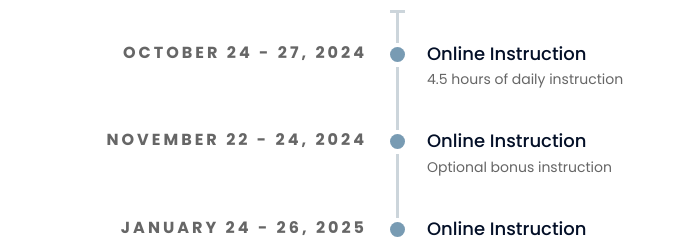
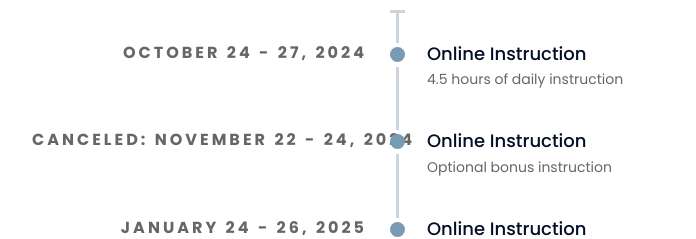
Before and after one commit to allgreen2/annarbor1, a plain HTML site: page index.html in a window 1280 px wide. Shown: the part 3220-3459 px from the top of the page, without its empty margins (243-939 px from the left). Drawn offline with nearby package versions, Linux system fonts and the light colour scheme; a script that the page names is missing.

Commit message:
Update index.html

```diff
--- a/index.html
+++ b/index.html
@@ -299,7 +299,7 @@
                         </li>
                         <li class="timeline-item">
                             <div class="timeline-info">
-                                <span>November 22 - 24, 2024</span>
+                                <span>CANCELED: November 22 - 24, 2024</span>
                             </div>
                             <div class="timeline-marker"></div>
                             <div class="timeline-content">
```
